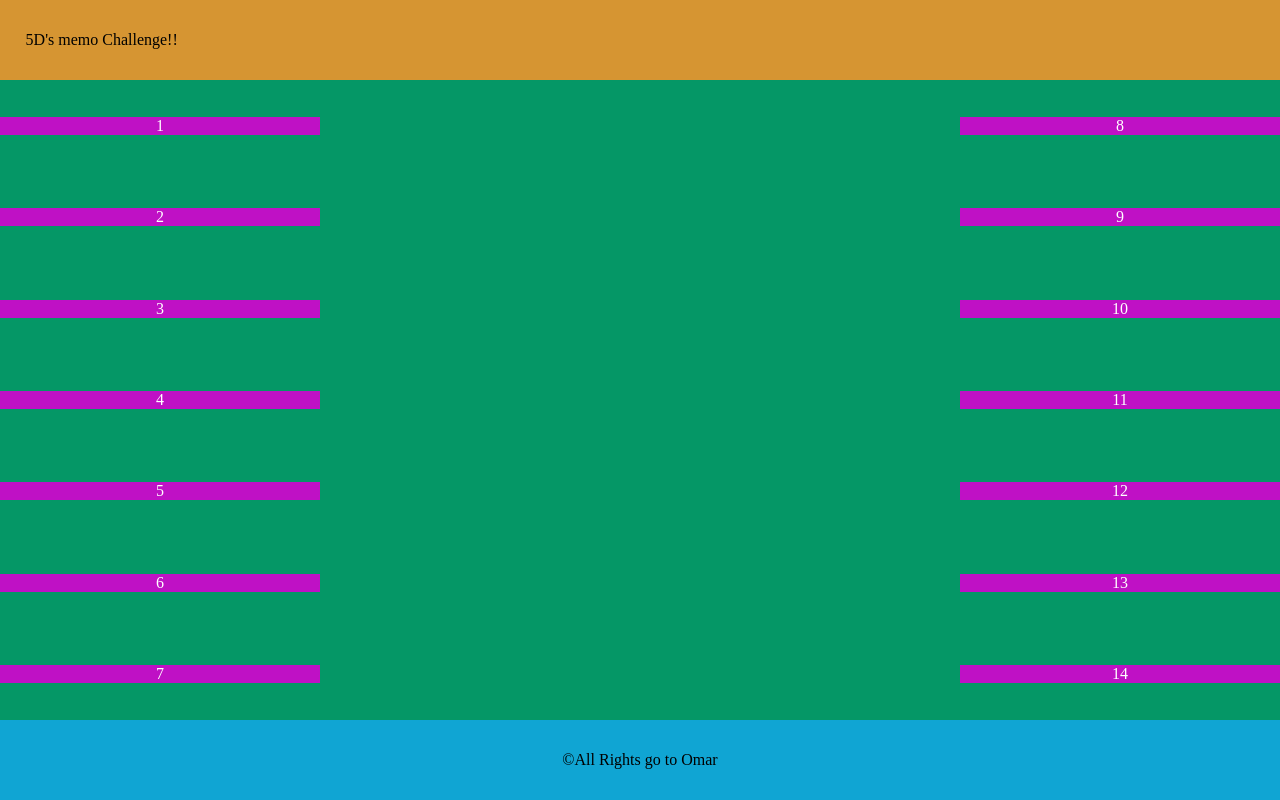
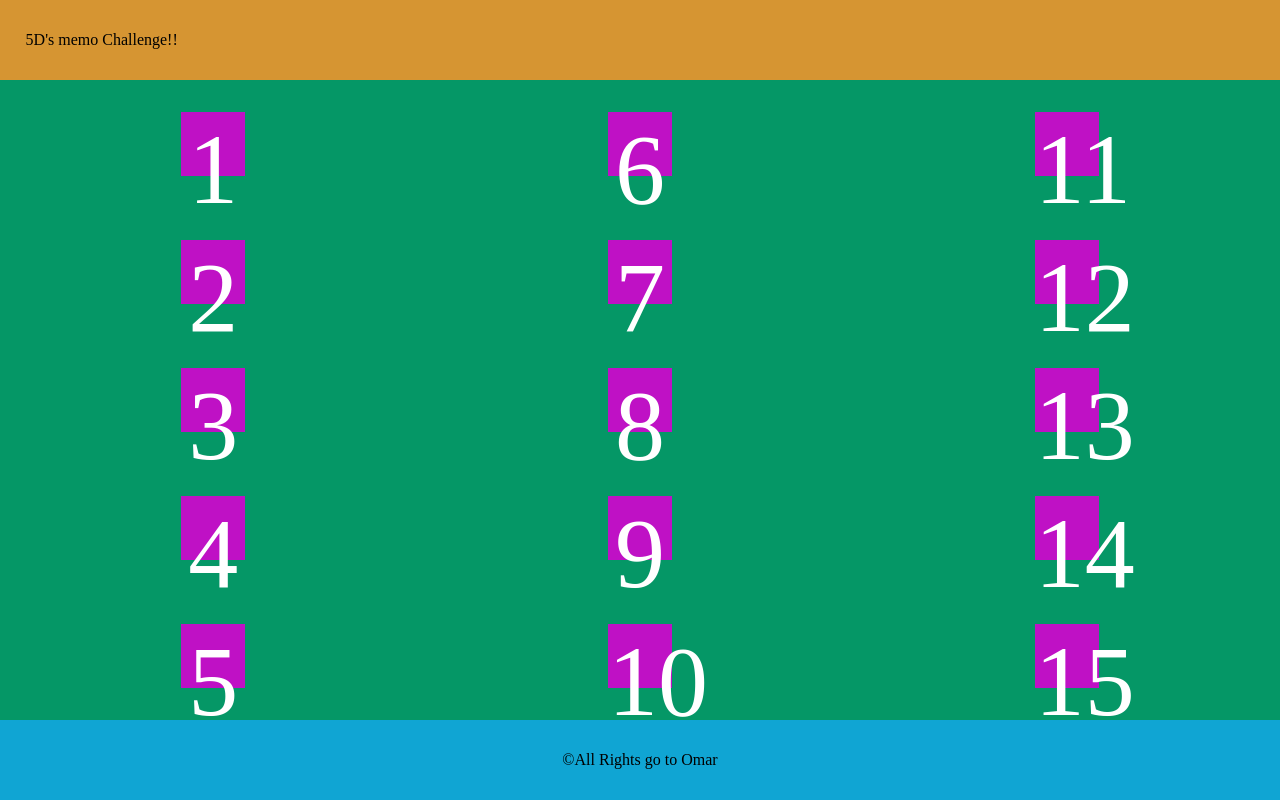
Before and after one commit to omarupk33/React-Project-With-Odin, a React (Vite) app in the folder MemoryCard/memory_card/: page / in a window 1280 px wide. Built offline with nearby package versions, Linux system fonts and the light colour scheme.

Commit message:
Add more css and adjust some old code

```diff
--- a/MemoryCard/memory_card/src/Center.jsx
+++ b/MemoryCard/memory_card/src/Center.jsx
@@ -16,19 +16,23 @@ function Center(){
         <Card num={3}></Card>
         <Card num={4}></Card>
         <Card num={5}></Card>
+
+        </div>
+
+        <div className='column3'>
         <Card num={6}></Card>
         <Card num={7}></Card>
-        </div>
-
-
-        <div className='column2'>
         <Card num={8}></Card>
         <Card num={9}></Card>
         <Card num={10}></Card>
+        </div>
+
+        <div className='column2'>
         <Card num={11}></Card>
         <Card num={12}></Card>
         <Card num={13}></Card>
         <Card num={14}></Card>
+        <Card num={15}></Card>
         </div>
         </center>
     )
--- a/MemoryCard/memory_card/src/index.css
+++ b/MemoryCard/memory_card/src/index.css
@@ -21,7 +21,6 @@ header{
   flex: 1 0 10%;
   display: flex;
   align-items: center;
-  /* justify-content: center; */
   padding-left: 2vw;
 }
 
@@ -29,51 +28,40 @@ center{
   background-color: #059766;
   flex: 1 0 80%;
   display: grid;
-  grid-template-columns: 1fr 2fr 1fr;
+  grid-template-columns: 1fr 1fr 1fr;
+  grid-template-rows: 1fr;
+  align-items: space-around;
 }
 
 
 
-.column1{
-  grid-column: 1/2;
+.column1, .column2, .column3{
   display: flex;
   flex-direction: column;
   justify-content: space-around;
-  /* align-items: center; */
-
-  }
-
-.column2{
-  grid-column: 3/4;
-  display: flex;
-  flex-direction: column;
-  justify-content: space-around;
+  align-items: center;
+  font-size: 100px;
 }
 
 
 center > * > *{
   background-color: rgb(191, 17, 197);
   color: white;
+  width: 5vw;
+  height: 5vw;
+  /* text-align: center; */
   transition: all 0.2s ease-in 0.2s;
 }
 
 
 
-center > .column1 > *.focused{
+center > * > *.focused{
   background-color: rgb(8, 9, 114);
   color: white;
   grid-column: 2/3;
-  transform-origin: center left;
-  transform: scale(2, 20) translate(50%, 50%);
 
-}
+  transform: scale(3);
 
-center > .column2 > *.focused{
-  background-color: rgb(49, 65, 45);
-  transform: scale(2, 20) translate(-50%, 50%);
-  grid-column: 2/3;
-  transform-origin: center right;
-  color: white;
 }
 
 
```
